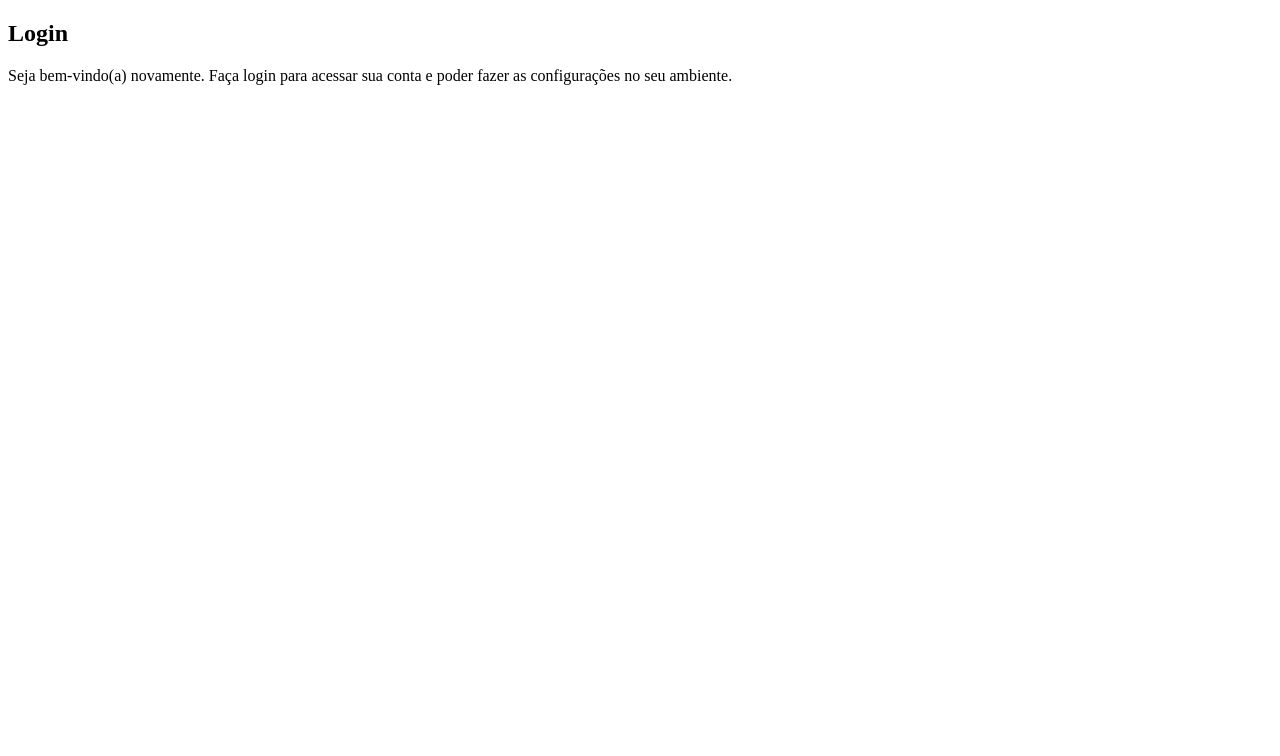
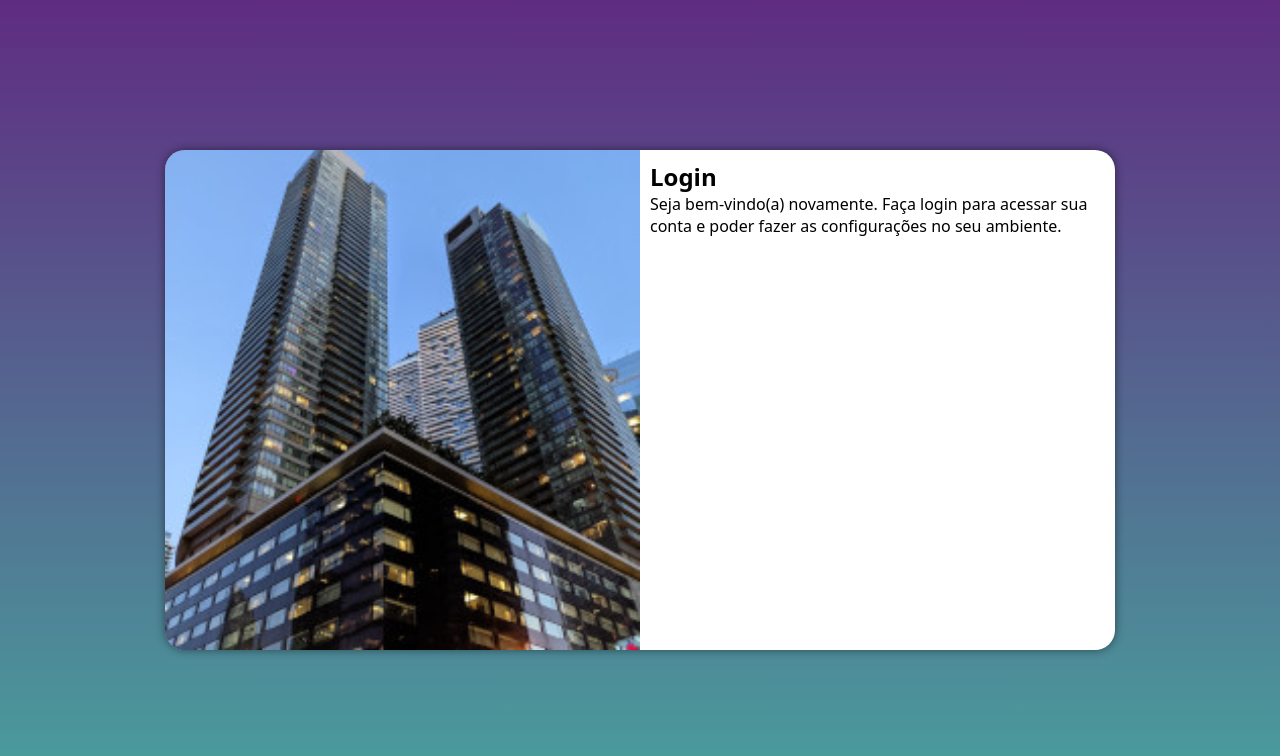
Before and after one commit to joaquimdeveloper/projeto-login, a plain HTML site: page index.html in a window 1280 px wide. Drawn offline with Linux system fonts and the light colour scheme.

Commit message:
midia query para outras telas

```diff
--- /dev/null
+++ b/estilos/media-query.css
@@ -0,0 +1,50 @@
+@charset "UTF-8";
+
+/* Typical Device Breakpoints
+-----------------------------
+Pequenas telas: até 600px
+Celular: de 600px até 768px
+Tablet: 768px até 992px
+Desktop: 992px até 1200px
+Grandes telas: acima de 1200px*/
+
+@media screen and (min-width:768px) and (max-width: 992px) {
+    body {
+        background-image: linear-gradient(to top, #49a09d,#5f2c82);
+    }
+    section#login {
+        width: 80vw;
+    }
+
+    section#login > div#imagem {
+        float: left;
+        width: 30%;
+        height: 100%;
+    }
+
+    section#login > div#formulario {
+        float: right;
+        width: 70%;
+    }
+
+}
+
+@media screen and (min-width: 992px) {
+    body {
+        background-image: linear-gradient(to top, #49a09d,#5f2c82);
+    }
+    section#login {
+        width: 950px;
+    }
+
+    section#login > div#imagem {
+        float:left;
+        width: 50%;
+        height: 100%;
+    }
+
+    section#login > div#formulario {
+        float: right;
+        width: 50%;
+    }
+}
--- a/estilos/style.css
+++ b/estilos/style.css
@@ -7,3 +7,51 @@ Verde: #49a09d
 Lilás: #5f2c82
 
 */
+* {
+    font-family: system-ui, -apple-system, BlinkMacSystemFont, 'Segoe UI', Roboto, Oxygen, Ubuntu, Cantarell, 'Open Sans', 'Helvetica Neue', sans-serif;
+    padding: 0px;
+    margin: 0px;
+    box-sizing: border-box;
+}
+
+body, html {
+    background-color: #5f2c82;
+    height: 100vh;
+    width: 100vw;
+}
+
+main {
+    position: relative;
+   height: 100vh;
+   width: 100vw;
+}
+
+section#login {
+    position: absolute;
+    top: 50%;
+    left: 50%;
+    transform: translate(-50%, -50%);
+    overflow: hidden;
+
+    background-color: white;
+    width: 220px;
+    height: 500px;
+    border-radius: 20px;
+    box-shadow: 0px 0px 10px rgba(0, 0, 0, 0.485);
+
+    transition: width .3s, height .3s;
+    transition-timing-function: ease;
+}
+
+section#login > div#imagem {
+    display: block;
+    background: #5f2c82 url(../imagens/chauhan.jpg.jpg) no-repeat;
+    background-size: cover;
+    background-position: left bottom;
+    height: 200px;
+}
+
+section#login > div#formulario {
+    display: block;
+    padding: 10px;
+}
--- a/index.html
+++ b/index.html
@@ -6,6 +6,7 @@
     <meta name="viewport" content="width=device-width, initial-scale=1.0">
     <title>Login</title>
     <link rel="stylesheet" href="estilos/style.css">
+    <link rel="stylesheet" href="estilos/media-query.css">
     </head>
 <body>
     <main>
```
